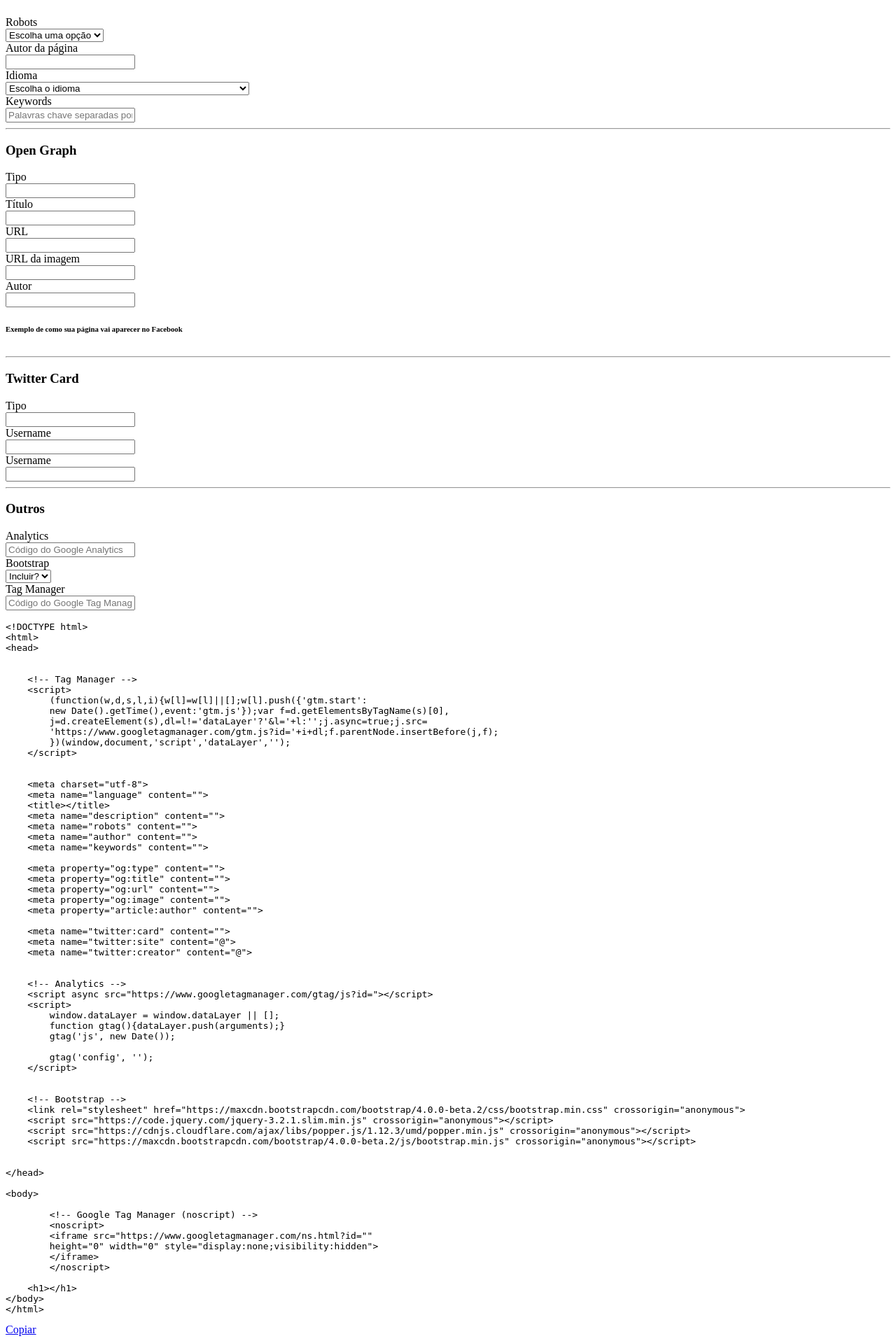
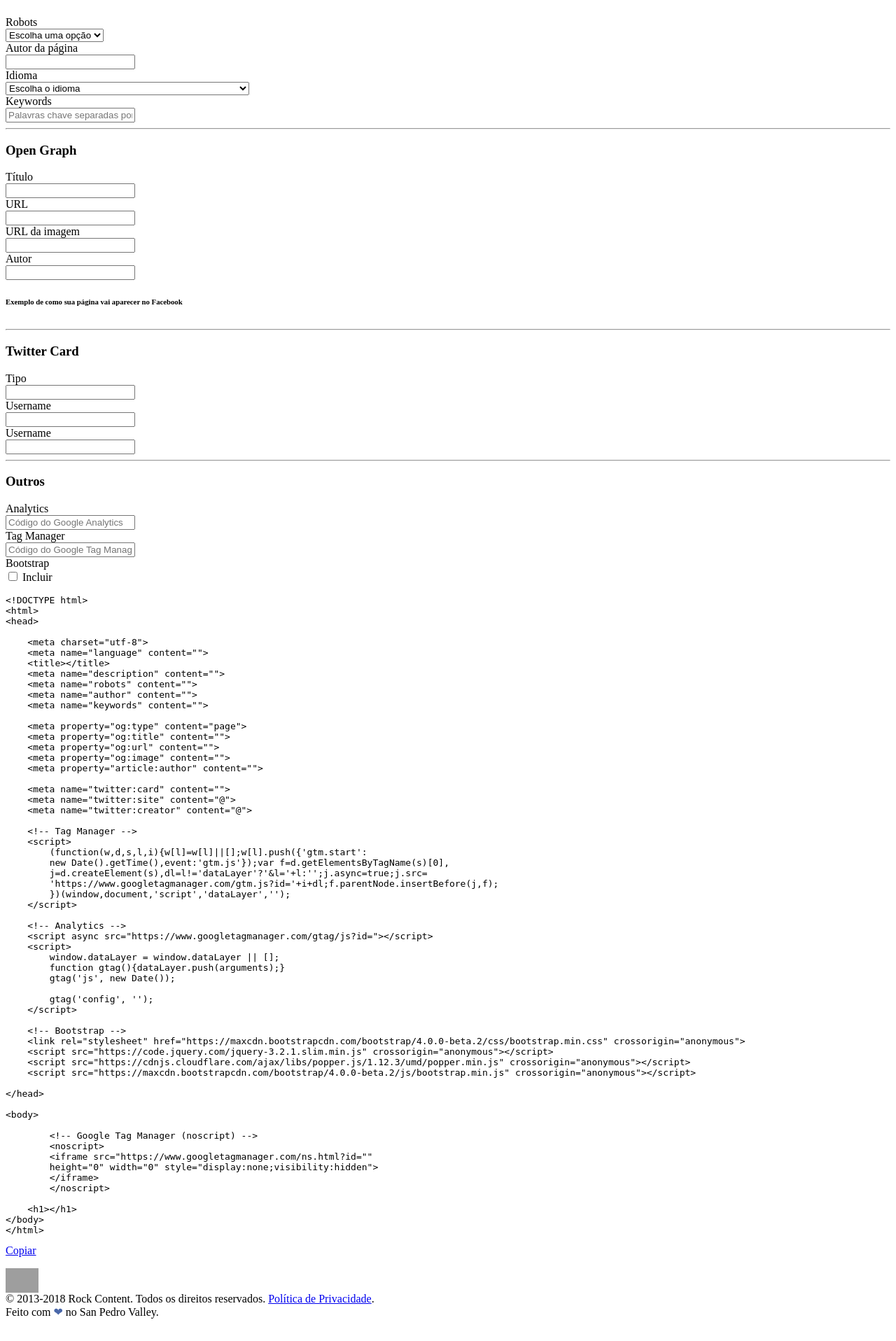
Before and after one commit to ggrossi/tag-gen-app, a PHP site: page /body.php in a window 1280 px wide. Shown: the part 1913-3829 px from the top of the page at 70% size. After the commit the page ends 3797 px from the top, so only its background shows below. Run offline with PHP 8.4, Linux system fonts and the light colour scheme; grey boxes are pictures that could not be loaded.

Commit message:
checkbox for bootstrap code and copy btn

```diff
--- a/code.php
+++ b/code.php
@@ -1,15 +1,6 @@
 &lt;!DOCTYPE html&gt;
 &lt;html&gt;
-&lt;head&gt;<div id="tagmng-code1">
-
-&nbsp;&nbsp;&nbsp;&nbsp;&lt;!-- Tag Manager --&gt;
-&nbsp;&nbsp;&nbsp;&nbsp;&lt;script>
-	(function(w,d,s,l,i){w[l]=w[l]||[];w[l].push({'gtm.start':
-	new Date().getTime(),event:'gtm.js'});var f=d.getElementsByTagName(s)[0],
-	j=d.createElement(s),dl=l!='dataLayer'?'&l='+l:'';j.async=true;j.src=
-	'https://www.googletagmanager.com/gtm.js?id='+i+dl;f.parentNode.insertBefore(j,f);
-	})(window,document,'script','dataLayer','<span id="tagmng-user1"></span>');
-&nbsp;&nbsp;&nbsp;&nbsp;&lt;/script></div>
+&lt;head&gt;
 
 &nbsp;&nbsp;&nbsp;&nbsp;&lt;meta charset="utf-8"&gt;
 &nbsp;&nbsp;&nbsp;&nbsp;&lt;meta name="language" content="<span id="lang-user"></span>"&gt;
@@ -19,7 +10,7 @@
 &nbsp;&nbsp;&nbsp;&nbsp;&lt;meta name="author" content="<span id="author-user"></span>"&gt;
 &nbsp;&nbsp;&nbsp;&nbsp;&lt;meta name="keywords" content="<span id="key-user"></span>"&gt;
 
-&nbsp;&nbsp;&nbsp;&nbsp;&lt;meta property="og:type" content="<span id="ogtype-user"></span>"&gt;
+&nbsp;&nbsp;&nbsp;&nbsp;&lt;meta property="og:type" content="page"&gt;
 &nbsp;&nbsp;&nbsp;&nbsp;&lt;meta property="og:title" content="<span id="ogtitle-user"></span>"&gt;
 &nbsp;&nbsp;&nbsp;&nbsp;&lt;meta property="og:url" content="<span id="ogurl-user"></span>"&gt;
 &nbsp;&nbsp;&nbsp;&nbsp;&lt;meta property="og:image" content="<span id="ogimage-user"></span>"&gt;
@@ -27,8 +18,15 @@
 
 &nbsp;&nbsp;&nbsp;&nbsp;&lt;meta name="twitter:card" content="<span id="ttcard-user"></span>"&gt;
 &nbsp;&nbsp;&nbsp;&nbsp;&lt;meta name="twitter:site" content="@<span id="ttsite-user"></span>"&gt;
-&nbsp;&nbsp;&nbsp;&nbsp;&lt;meta name="twitter:creator" content="@<span id="ttcreator-user"></span>"&gt;<div id="analytics-code">
-
+&nbsp;&nbsp;&nbsp;&nbsp;&lt;meta name="twitter:creator" content="@<span id="ttcreator-user"></span>"&gt;<div id="tagmng-code1">
+&nbsp;&nbsp;&nbsp;&nbsp;&lt;!-- Tag Manager --&gt;
+&nbsp;&nbsp;&nbsp;&nbsp;&lt;script>
+	(function(w,d,s,l,i){w[l]=w[l]||[];w[l].push({'gtm.start':
+	new Date().getTime(),event:'gtm.js'});var f=d.getElementsByTagName(s)[0],
+	j=d.createElement(s),dl=l!='dataLayer'?'&l='+l:'';j.async=true;j.src=
+	'https://www.googletagmanager.com/gtm.js?id='+i+dl;f.parentNode.insertBefore(j,f);
+	})(window,document,'script','dataLayer','<span id="tagmng-user1"></span>');
+&nbsp;&nbsp;&nbsp;&nbsp;&lt;/script></div><div id="analytics-code">
 &nbsp;&nbsp;&nbsp;&nbsp;&lt;!-- Analytics --&gt;
 &nbsp;&nbsp;&nbsp;&nbsp;&lt;script async src="https://www.googletagmanager.com/gtag/js?id=<span id="analytics-user1"></span>">&lt;/script>
 &nbsp;&nbsp;&nbsp;&nbsp;&lt;script>
@@ -38,13 +36,11 @@
 
 	gtag('config', '<span id="analytics-user2"></span>');
 &nbsp;&nbsp;&nbsp;&nbsp;&lt;/script></div><div id="bootstrap-code">
-
 &nbsp;&nbsp;&nbsp;&nbsp;&lt;!-- Bootstrap --&gt;
 &nbsp;&nbsp;&nbsp;&nbsp;&lt;link rel="stylesheet" href="https://maxcdn.bootstrapcdn.com/bootstrap/4.0.0-beta.2/css/bootstrap.min.css" integrity="sha384-PsH8R72JQ3SOdhVi3uxftmaW6Vc51MKb0q5P2rRUpPvrszuE4W1povHYgTpBfshb" crossorigin="anonymous"&gt;
 &nbsp;&nbsp;&nbsp;&nbsp;&lt;script src="https://code.jquery.com/jquery-3.2.1.slim.min.js" integrity="sha384-KJ3o2DKtIkvYIK3UENzmM7KCkRr/rE9/Qpg6aAZGJwFDMVNA/GpGFF93hXpG5KkN" crossorigin="anonymous"&gt;&lt;/script&gt;
 &nbsp;&nbsp;&nbsp;&nbsp;&lt;script src="https://cdnjs.cloudflare.com/ajax/libs/popper.js/1.12.3/umd/popper.min.js" integrity="sha384-vFJXuSJphROIrBnz7yo7oB41mKfc8JzQZiCq4NCceLEaO4IHwicKwpJf9c9IpFgh" crossorigin="anonymous"&gt;&lt;/script&gt;
 &nbsp;&nbsp;&nbsp;&nbsp;&lt;script src="https://maxcdn.bootstrapcdn.com/bootstrap/4.0.0-beta.2/js/bootstrap.min.js" integrity="sha384-alpBpkh1PFOepccYVYDB4do5UnbKysX5WZXm3XxPqe5iKTfUKjNkCk9SaVuEZflJ" crossorigin="anonymous"&gt;&lt;/script&gt;</div>
-
 &lt;/head&gt;
 
 &lt;body&gt;<div id="tagmng-code2">
--- a/generator.php
+++ b/generator.php
@@ -353,13 +353,6 @@
 			<h3>Open Graph</h3>
 
 			<div class="form-group row">
-				<label for="exampleFormControlInput1" class="col-sm-3 col-form-label">Tipo</label>
-				<div class="col-sm-9">
-					<input type="text" class="form-control" id="ogtype-input" placeholder="">
-				</div>
-			</div>
-
-			<div class="form-group row">
 				<label for="exampleFormControlInput1" class="col-sm-3 col-form-label">Título</label>
 				<div class="col-sm-9">
 					<input type="text" class="form-control" id="ogtitle-input" placeholder="">
@@ -432,20 +425,21 @@
 			</div>
 
 			<div class="form-group row">
-				<label for="bootstrap-input" class="col-sm-3 col-form-label">Bootstrap</label>
+				<label for="" class="col-sm-3 col-form-label">Tag Manager</label>
 				<div class="col-sm-9">
-					<select class="form-control" id="bootstrap-input">
-						<option selected option:disabled style="display: none;">Incluir?</option>
-						<option value="1">Sim</option>
-						<option value="0">Não</option>
-					</select>
+					<input type="text" class="form-control" id="tagmng-input" placeholder="Código do Google Tag Manager">
 				</div>
 			</div>
 
 			<div class="form-group row">
-				<label for="" class="col-sm-3 col-form-label">Tag Manager</label>
+				<label for="bootstrap-input" class="col-sm-3 col-form-label">Bootstrap</label>
 				<div class="col-sm-9">
-					<input type="text" class="form-control" id="tagmng-input" placeholder="Código do Google Tag Manager">
+					<div class="form-checkbox">
+						<label class="form-check-label">
+							<input class="form-check-input" type="checkbox" id="bootstrap-check">
+							Incluir
+						</label>
+					</div>
 				</div>
 			</div>
 
@@ -455,9 +449,9 @@
 
 <div class="col-12 col-sm-4">
 	<div id="user-data" class="content-box bg-dark text-white">
-		<pre><code class="language-html" data-lang="html"><?php include 'code.php'; ?></code></pre>
+		<pre><code id="code-copy" class="language-html" data-lang="html"><?php include 'code.php'; ?></code></pre>
 		<div class="text-right">
-			<a href="#" class="btn btn-outline-light btn-sm">Copiar</a>
+			<a href="#" class="btn btn-outline-light btn-sm" id="copy-code-btn">Copiar</a>
 		</div>
 	</div>
 </div>
```
Also changed, not shown: js/custom.js (+23 -14 lines).
